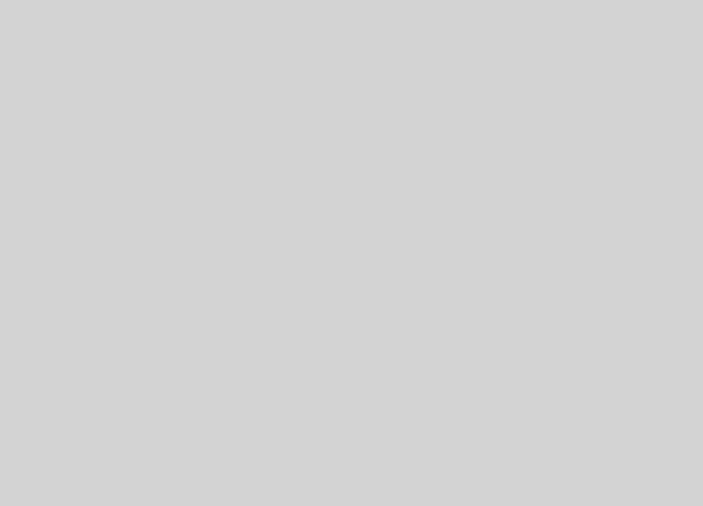
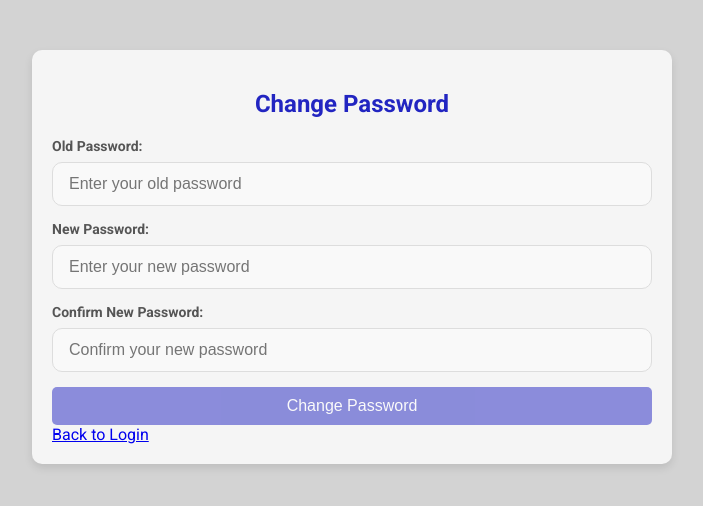
Before and after one commit to daivikghosh/BoilerTrack, a React (Create React App) app: page /resetpassword in a window 1280 px wide. Before the commit this address had no page. Shown: the top 506 px of the page, without its empty margins (288-991 px from the left). Built offline with nearby package versions, Linux system fonts and the light colour scheme.

Commit message:
replace lf crlf, run formatter, and add component for resetting password when you know the old one

```diff
--- a/src/App.js
+++ b/src/App.js
@@ -12,12 +12,13 @@ import ClaimForm from "./components/ClaimForm/ClaimForm.js";
 import ItemViewStudent from "./components/ItemView/ItemViewStudent.js";
 import ModifyItemForm from "./components/StaffInputForm/ModifyItemform.js";
 import AllItemsPage_Staff from "./pages/AllItemsPage_Staff.js";
-import ViewClaimRequests from './components/ViewClaimRequests/ViewClaimRequests.js';
+import ViewClaimRequests from "./components/ViewClaimRequests/ViewClaimRequests.js";
 import NotificationTab from "./components/NotificationTab/NotificationTab.js";
 import LostItemForm from "./components/LostItemForm/LostItemForm.js";
 import ViewPreRegItems from "./components/ViewPreRegItems/ViewPreRegItems.js";
 import AllLostItemRequests from "./components/AllLostItemRequests/AllLostItemRequests.js";
 import EditLostItemRequest from "./components/EditLostItemRequest/EditLostItemRequest.js";
+import PasswordChangeForm from "./components/PasswordChangeForm/PasswordChangeForm.js";
 
 const App = () => {
   return (
@@ -41,15 +42,20 @@ const App = () => {
         <Route path="/claim/:id" element={<ClaimForm />} />
         <Route path="/modify-item/:id" element={<ModifyItemForm />} />
         <Route path="all-items-staff" element={<AllItemsPage_Staff />} />
-        <Route path="ClaimRequests" element={<ViewClaimRequests />} /> {/* Add this route */}
-
+        <Route path="ClaimRequests" element={<ViewClaimRequests />} />{" "}
+        {/* Add this route */}
         <Route path="/notifications" element={<NotificationTab />} />
         <Route path="/report-lost-item" element={<LostItemForm />} />
         <Route path="/Preregistered-items" element={<ViewPreRegItems />} />
-
-        <Route path="/all-lost-item-requests" element={<AllLostItemRequests />} />
-        <Route path="/edit-lost-item/:itemId" element={<EditLostItemRequest />} />
-
+        <Route
+          path="/all-lost-item-requests"
+          element={<AllLostItemRequests />}
+        />
+        <Route
+          path="/edit-lost-item/:itemId"
+          element={<EditLostItemRequest />}
+        />
+        <Route path="/resetpassword" element={<PasswordChangeForm />} />
       </Routes>
     </Router>
   );
--- /dev/null
+++ b/src/components/PasswordChangeForm/PasswordChangeForm.css
@@ -0,0 +1,78 @@
+.claim-form-container {
+  max-width: 600px;
+  margin: 40px auto; /* Add margin to create space from the top of the window */
+  padding: 20px;
+  background-color: #ffffff;
+  box-shadow: 0 4px 8px rgba(0, 0, 0, 0.1);
+  border-radius: 8px;
+}
+
+.error-message {
+  margin-top: 5px;
+  color: red;
+}
+
+
+
+h2 {
+  text-align: center;
+  margin-bottom: 20px;
+}
+
+.item-info {
+  margin-bottom: 20px;
+  padding: 10px;
+  background-color: #f9f9f9;
+  border: 1px solid #ddd;
+  border-radius: 4px;
+}
+
+.item-info h3 {
+  margin: 0 0 10px 0;
+}
+
+.upload-section,
+.comment-section {
+  margin-bottom: 15px;
+}
+
+.file-upload-label {
+  display: block;
+  margin-bottom: 5px;
+  font-weight: bold;
+}
+
+.file-upload-text {
+  background-color: #f5f5f5;
+  padding: 10px;
+  border: 1px solid #ccc;
+  border-radius: 4px;
+}
+
+textarea {
+  width: 100%;
+  height: 100px;
+  padding: 10px;
+  border: 1px solid #ccc;
+  border-radius: 4px;
+}
+
+.char-limit {
+  font-size: 12px;
+  color: #888;
+}
+
+.claim-submit-button {
+  width: 100%;
+  background-color: #bfa355;
+  color: white;
+  padding: 10px;
+  border: none;
+  border-radius: 4px;
+  cursor: pointer;
+  transition: background-color 0.3s;
+}
+
+.claim-submit-button:hover {
+  background-color: #9c8a48;
+}
--- /dev/null
+++ b/src/components/PasswordChangeForm/PasswordChangeForm.js
@@ -0,0 +1,92 @@
+import React, { useState } from "react";
+import "./PasswordChangeForm.css";
+
+const PasswordChangeForm = () => {
+  const [newPassword, setNewPassword] = useState("");
+  const [oldPassword, setOldPassword] = useState("");
+  const [confirmPassword, setConfirmPassword] = useState("");
+  const [error, setError] = useState("");
+
+  const handleSubmit = (e) => {
+    e.preventDefault();
+
+    if (!oldPassword || !newPassword || !confirmPassword) {
+      setError("Please fill in both fields.");
+      return;
+    }
+
+    if (newPassword !== confirmPassword) {
+      setError("New passwords do not match.");
+      return;
+    }
+
+    // Here we would ideally call a backend API to change the password,
+    // but for the sake of this example, we'll only simulate the process.
+    console.log("Old password: ", oldPassword);
+    console.log("New password: ", newPassword);
+
+    // Simulate successful password change
+    alert("Password changed successfully!");
+  };
+
+  const isFormValid =
+    newPassword === confirmPassword && newPassword && confirmPassword;
+
+  return (
+    <div className="password-change-form-container">
+      <form className="password-change-form" onSubmit={handleSubmit}>
+        <h2>Change Password</h2>
+        <div className="form-group">
+          <label htmlFor="old-password">Old Password:</label>
+          <input
+            type="password"
+            id="old-password"
+            value={oldPassword}
+            onChange={(e) => setOldPassword(e.target.value)}
+            placeholder="Enter your old password"
+            required
+          />
+        </div>
+        <div className="form-group">
+          <label htmlFor="new-password">New Password:</label>
+          <input
+            type="password"
+            id="new-password"
+            value={newPassword}
+            onChange={(e) => setNewPassword(e.target.value)}
+            placeholder="Enter your new password"
+            required
+          />
+        </div>
+        <div className="form-group">
+          <label htmlFor="confirm-password">Confirm New Password:</label>
+          <input
+            type="password"
+            id="confirm-password"
+            value={confirmPassword}
+            onChange={(e) => setConfirmPassword(e.target.value)}
+            placeholder="Confirm your new password"
+            required
+          />
+          {error && (
+            <div className="error-message" style={{ color: "red" }}>
+              {error}
+            </div>
+          )}
+        </div>
+        <button
+          type="submit"
+          disabled={!isFormValid}
+          style={{ opacity: isFormValid ? 1 : 0.5 }}
+        >
+          Change Password
+        </button>
+        <div className="back-link">
+          <a href="/">Back to Login</a>
+        </div>
+      </form>
+    </div>
+  );
+};
+
+export default PasswordChangeForm;
```
